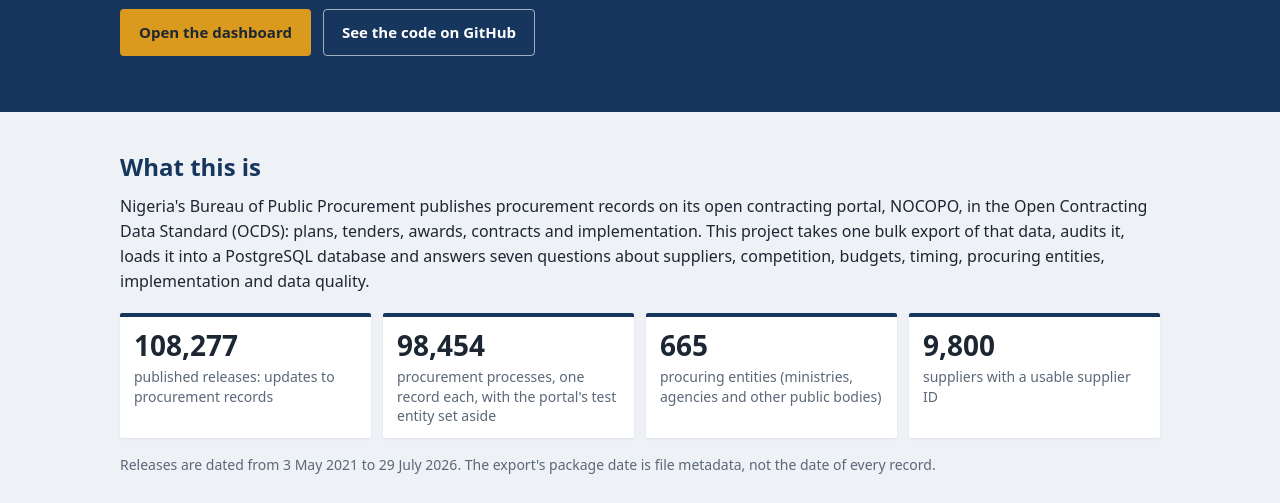
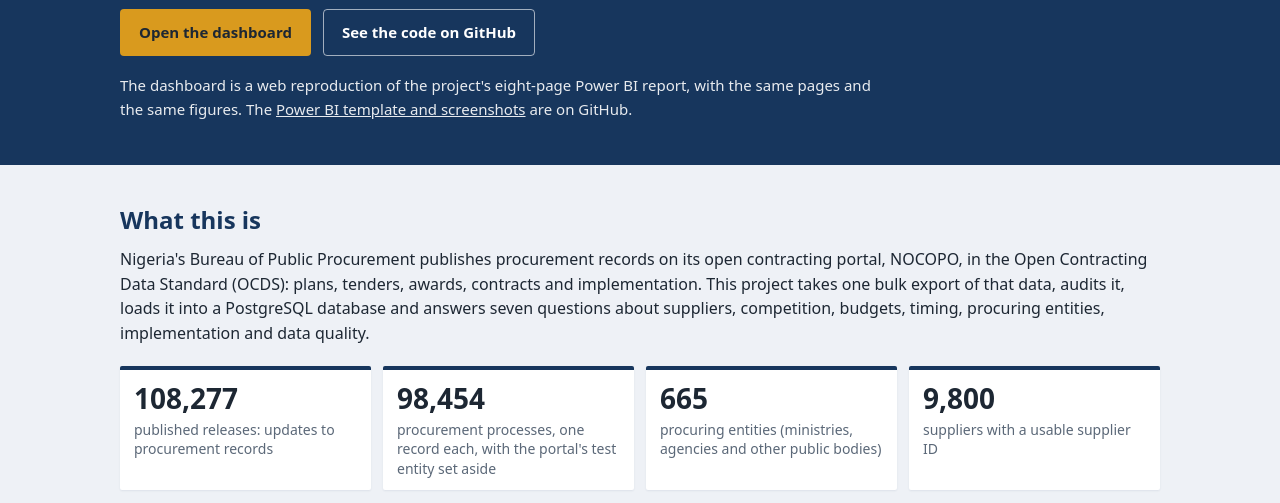
Before and after one commit to kene-obiekwe/nigeria-public-procurement-intelligence, a plain HTML site: page web/index.html in a window 1280 px wide. Shown: the part 288-791 px from the top of the page. Drawn offline with Linux system fonts and the light colour scheme.

Commit message:
feat(web): state on the landing page that the dashboard reproduces the Power BI report
Adds a note under the hero buttons and a lead-in to the page guide, both linking to the dashboard/ folder on GitHub (Power BI template and screenshots).

```diff
--- a/web/css/landing.css
+++ b/web/css/landing.css
@@ -32,6 +32,8 @@
 .hero .button.secondary { color: var(--brand-fg); border-color: rgba(255, 255, 255, 0.6); }
 .button.secondary { color: var(--accent); border-color: var(--accent); background: var(--surface); }
 .hero .button.secondary { background: transparent; }
+.hero .note { font-size: 15px; max-width: 760px; margin: 18px 0 0; color: var(--brand-fg); opacity: 0.9; }
+.hero .note a { color: var(--brand-fg); text-decoration: underline; }
 
 /* ---------- sections ---------- */
 .section { padding: 40px 0; background: var(--bg); }
--- a/web/index.html
+++ b/web/index.html
@@ -56,6 +56,9 @@
         <a class="button primary" href="dashboard.html">Open the dashboard</a>
         <a class="button secondary" href="https://github.com/kene-obiekwe/nigeria-public-procurement-intelligence" rel="noopener">See the code on GitHub</a>
       </p>
+      <p class="note">The dashboard is a web reproduction of the project's eight-page Power BI report, with the same pages
+        and the same figures. The <a href="https://github.com/kene-obiekwe/nigeria-public-procurement-intelligence/tree/main/dashboard" rel="noopener">Power BI
+        template and screenshots</a> are on GitHub.</p>
     </div>
   </section>
 
@@ -199,6 +202,9 @@
   <section class="section" id="read" aria-labelledby="read-h">
     <div class="wrap">
       <h2 id="read-h">How to read the dashboard</h2>
+      <p>The web dashboard reproduces the Power BI report page for page
+        (<a href="https://github.com/kene-obiekwe/nigeria-public-procurement-intelligence/tree/main/dashboard" rel="noopener">Power BI
+        report on GitHub</a>):</p>
       <ul class="pages">
         <li><a href="dashboard.html#overview"><span data-nofig>1</span> Executive overview</a>: the headline figures and how complete the record is.</li>
         <li><a href="dashboard.html#suppliers"><span data-nofig>2a</span> Supplier concentration</a>: how award value is shared among suppliers.</li>
```
